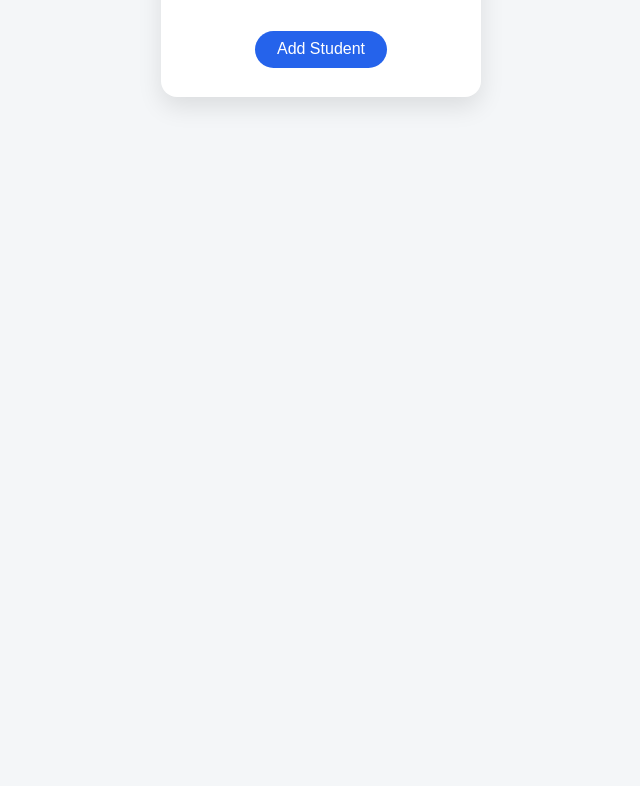
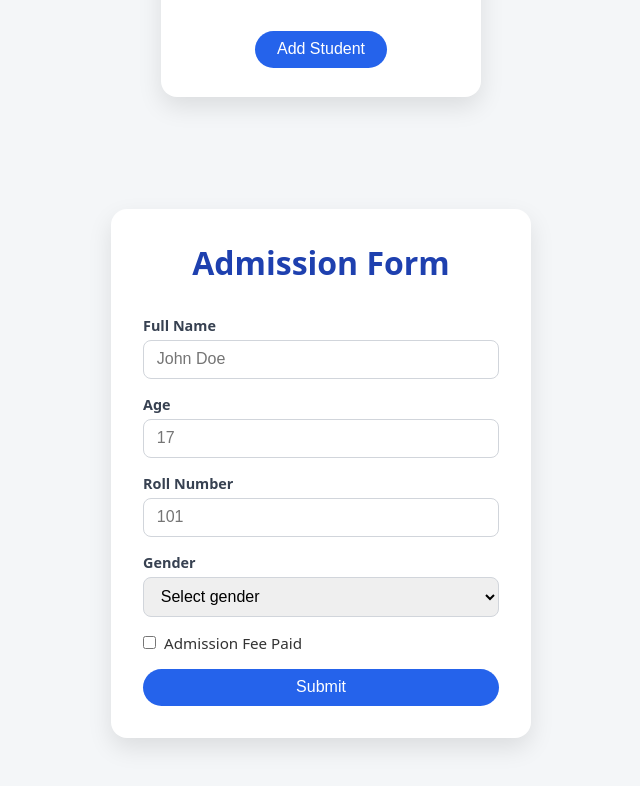
Before and after one commit to GourangaDasSamrat/ts-labs, a React (Vite) app in the folder react-ts/: page / in a window 1280 px wide. Shown: the part 1505-2291 px from the top of the page, without its empty margins (319-959 px from the left). Before the commit the page ends 1666 px from the top, so only its background shows below. Built offline with nearby package versions, Linux system fonts and the light colour scheme.

Commit message:
feat(admission-form): add admission form component
- Create AdmissionForm component
- Implement form state management
- Add input fields for student data
- Display submitted form data
- Include new CSS styles for form elements

```diff
--- a/react-ts/src/App.css
+++ b/react-ts/src/App.css
@@ -122,3 +122,73 @@ body {
 .counter-btn:active {
   transform: translateY(0);
 }
+
+/* Admission Form Card */
+.form-card {
+  max-width: 420px;
+  margin: 3rem auto;
+  padding: 2rem;
+  background: white;
+  border-radius: 16px;
+  box-shadow: 0 10px 25px rgba(0, 0, 0, 0.1);
+}
+
+.form-group {
+  display: flex;
+  flex-direction: column;
+  gap: 0.3rem;
+}
+
+.form-group label {
+  font-size: 0.9rem;
+  font-weight: 600;
+  color: #374151;
+}
+
+/* Form */
+.form {
+  display: flex;
+  flex-direction: column;
+  gap: 1rem;
+}
+
+.form input,
+.form select {
+  padding: 0.6rem 0.8rem;
+  border-radius: 8px;
+  border: 1px solid #d1d5db;
+  font-size: 1rem;
+}
+
+.form input:focus,
+.form select:focus {
+  outline: none;
+  border-color: #2563eb;
+}
+
+/* Checkbox */
+.checkbox {
+  display: flex;
+  align-items: center;
+  gap: 0.5rem;
+  font-size: 0.95rem;
+}
+
+/* Result Card */
+.result-card {
+  max-width: 420px;
+  margin: 2rem auto;
+  padding: 1.5rem;
+  background: #f0f9ff;
+  border-radius: 14px;
+  border-left: 6px solid #2563eb;
+}
+
+.result-card h2 {
+  margin-bottom: 1rem;
+  color: #1e40af;
+}
+
+.result-card p {
+  margin-bottom: 0.4rem;
+}
--- a/react-ts/src/App.tsx
+++ b/react-ts/src/App.tsx
@@ -1,11 +1,12 @@
 import "./App.css";
-import { Counter, StudentCard, students } from "./components";
+import { AdmissionForm, Counter, StudentCard, students } from "./components";
 
 const App = () => {
   return (
     <>
       <StudentCard students={students} />
       <Counter />
+      <AdmissionForm />
     </>
   );
 };
--- /dev/null
+++ b/react-ts/src/components/AdmissionForm.tsx
@@ -0,0 +1,149 @@
+import { useState } from "react";
+
+interface AdmissionData {
+  name: string;
+  age: number | "";
+  roll: number | "";
+  gender: string;
+  isPaid: boolean;
+}
+
+const AdmissionForm = () => {
+  const [formData, setFormData] = useState<AdmissionData>({
+    name: "",
+    age: "",
+    roll: "",
+    gender: "",
+    isPaid: false,
+  });
+
+  const [submittedData, setSubmittedData] = useState<AdmissionData | null>(
+    null
+  );
+
+  const handleChange = (
+    e: React.ChangeEvent<HTMLInputElement | HTMLSelectElement>
+  ) => {
+    const { name, value, type } = e.target;
+
+    setFormData((prev) => ({
+      ...prev,
+      [name]:
+        type === "checkbox" ? (e.target as HTMLInputElement).checked : value,
+    }));
+  };
+
+  const handleSubmit = (e: React.FormEvent<HTMLFormElement>) => {
+    e.preventDefault();
+    setSubmittedData(formData);
+  };
+
+  return (
+    <div className="form-card">
+      <h2 className="title">Admission Form</h2>
+
+      <form className="form" onSubmit={handleSubmit}>
+        {/* Name */}
+        <div className="form-group">
+          <label htmlFor="name">Full Name</label>
+          <input
+            id="name"
+            name="name"
+            type="text"
+            placeholder="John Doe"
+            value={formData.name}
+            onChange={handleChange}
+            required
+          />
+        </div>
+
+        {/* Age */}
+        <div className="form-group">
+          <label htmlFor="age">Age</label>
+          <input
+            id="age"
+            name="age"
+            type="number"
+            placeholder="17"
+            value={formData.age}
+            onChange={handleChange}
+            required
+          />
+        </div>
+
+        {/* Roll */}
+        <div className="form-group">
+          <label htmlFor="roll">Roll Number</label>
+          <input
+            id="roll"
+            name="roll"
+            type="number"
+            placeholder="101"
+            value={formData.roll}
+            onChange={handleChange}
+            required
+          />
+        </div>
+
+        {/* Gender */}
+        <div className="form-group">
+          <label htmlFor="gender">Gender</label>
+          <select
+            id="gender"
+            name="gender"
+            value={formData.gender}
+            onChange={handleChange}
+            required
+          >
+            <option value="" disabled>
+              Select gender
+            </option>
+            <option value="Male">Male</option>
+            <option value="Female">Female</option>
+          </select>
+        </div>
+
+        {/* Paid */}
+        <div className="checkbox">
+          <input
+            id="isPaid"
+            type="checkbox"
+            name="isPaid"
+            checked={formData.isPaid}
+            onChange={handleChange}
+          />
+          <label htmlFor="isPaid">Admission Fee Paid</label>
+        </div>
+
+        <button type="submit" className="counter-btn">
+          Submit
+        </button>
+      </form>
+
+      {/* Display submitted data */}
+      {submittedData && (
+        <div className="result-card">
+          <h3>Submitted Information</h3>
+          <p>
+            <strong>Name:</strong> {submittedData.name}
+          </p>
+          <p>
+            <strong>Age:</strong> {submittedData.age}
+          </p>
+          <p>
+            <strong>Roll:</strong> {submittedData.roll}
+          </p>
+          <p>
+            <strong>Gender:</strong> {submittedData.gender}
+          </p>
+          <p>
+            <strong>Fee Status:</strong>{" "}
+            {submittedData.isPaid ? "Paid" : "Not Paid"}
+          </p>
+        </div>
+      )}
+    </div>
+  );
+};
+
+export default AdmissionForm;
--- a/react-ts/src/components/index.ts
+++ b/react-ts/src/components/index.ts
@@ -1,6 +1,7 @@
 import type { Card } from "../types";
 import Counter from "./Counter";
 import StudentCard from "./StudentCard";
+import AdmissionForm from "./AdmissionForm";
 
 const students: Card[] = [
   { name: "John Smith", roll: 101, age: 17, gender: "Male", isPresent: true },
@@ -121,4 +122,4 @@ const students: Card[] = [
   },
 ];
 
-export { Counter, StudentCard, students };
+export {AdmissionForm, Counter, StudentCard, students };
```
